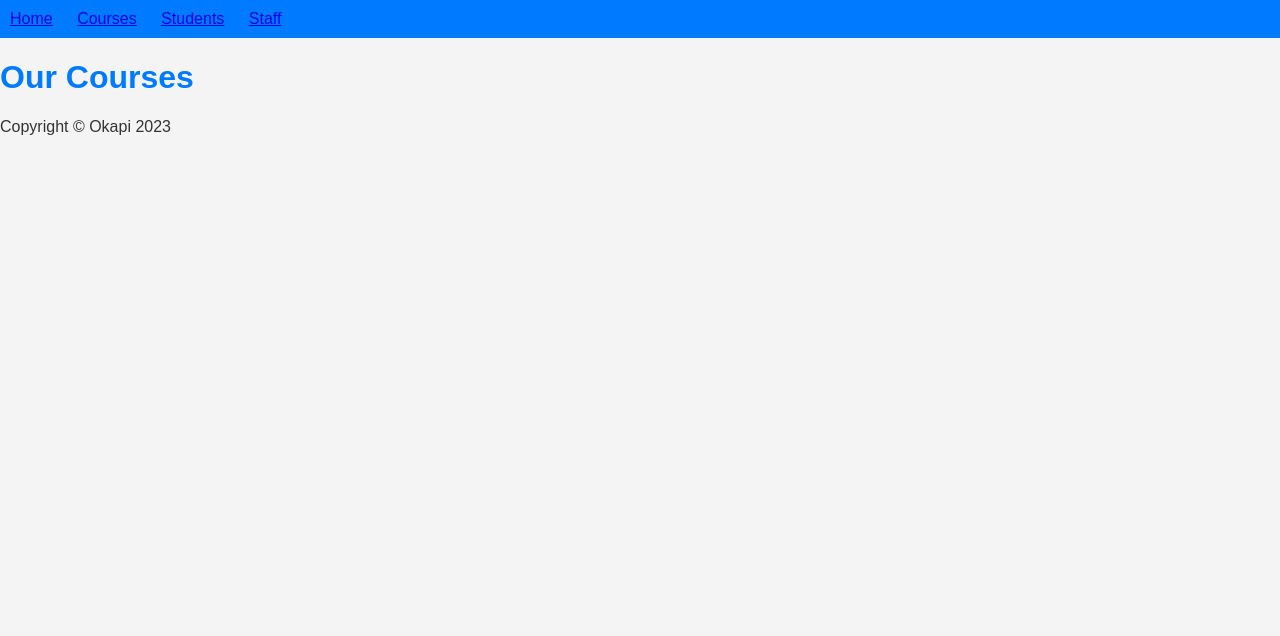
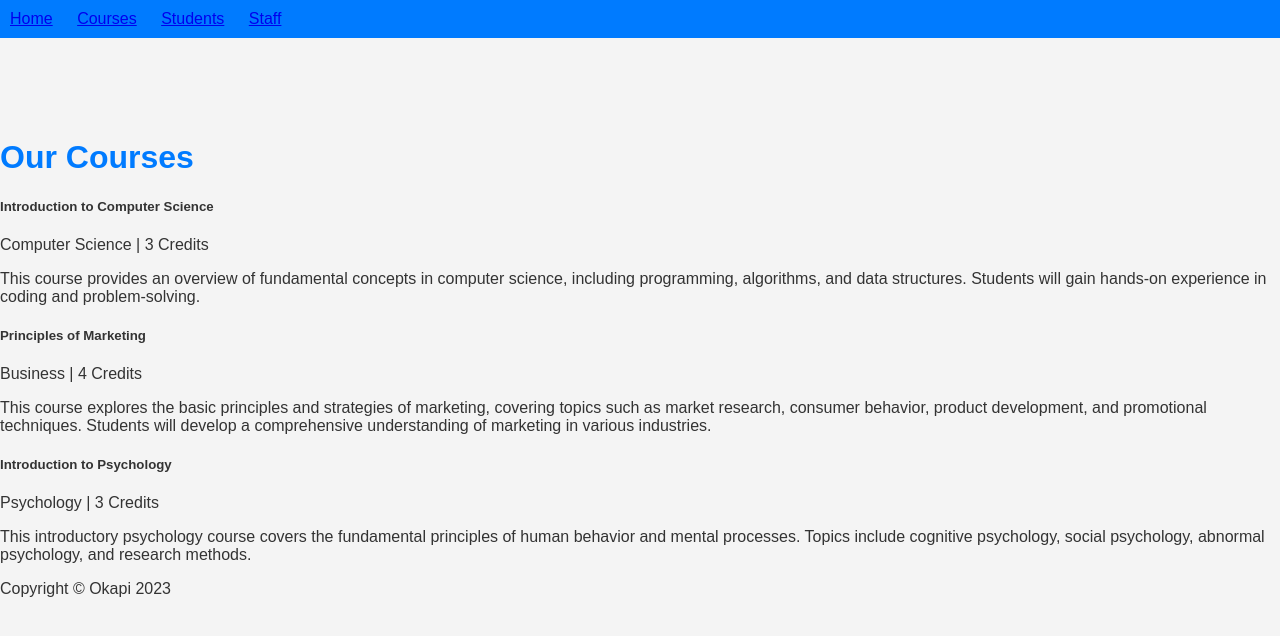
Before and after one commit to easterdaymn/SDEV_255_Final_Project_Okapi, a Node server app: page /courses in a window 1280 px wide. Shown: the top 636 px of the page. Run offline with Node 20, Linux system fonts and the light colour scheme.

Commit message:
Update courses.ejs

```diff
--- a/views/courses.ejs
+++ b/views/courses.ejs
@@ -5,8 +5,36 @@
 
     <%- include('./partials/nav.ejs') %>
 
-    <div>
-        <h1>Our Courses</h1>
+    <div class="container main-container" style="padding-top: 80px;">
+
+        <h1 class="mb-4">Our Courses</h1>
+
+        <!-- Course Card 1 -->
+        <div class="custom-card bg-light mb-6">
+            <div class="custom-card-body">
+                <h5 class="custom-card-title">Introduction to Computer Science</h5>
+                <p class="custom-card-text">Computer Science | 3 Credits</p>
+                <p class="custom-card-text">This course provides an overview of fundamental concepts in computer science, including programming, algorithms, and data structures. Students will gain hands-on experience in coding and problem-solving.</p>
+            </div>
+        </div>
+
+        <!-- Course Card 2 -->
+        <div class="custom-card bg-light mb-6">
+            <div class="custom-card-body">
+                <h5 class="custom-card-title">Principles of Marketing</h5>
+                <p class="custom-card-text">Business | 4 Credits</p>
+                <p class="custom-card-text">This course explores the basic principles and strategies of marketing, covering topics such as market research, consumer behavior, product development, and promotional techniques. Students will develop a comprehensive understanding of marketing in various industries.</p>
+            </div>
+        </div>
+
+        <!-- Course Card 3 -->
+        <div class="custom-card bg-light mb-6">
+            <div class="custom-card-body">
+                <h5 class="custom-card-title">Introduction to Psychology</h5>
+                <p class="custom-card-text">Psychology | 3 Credits</p>
+                <p class="custom-card-text">This introductory psychology course covers the fundamental principles of human behavior and mental processes. Topics include cognitive psychology, social psychology, abnormal psychology, and research methods.</p>
+            </div>
+        </div>
 
     </div>
 
```
